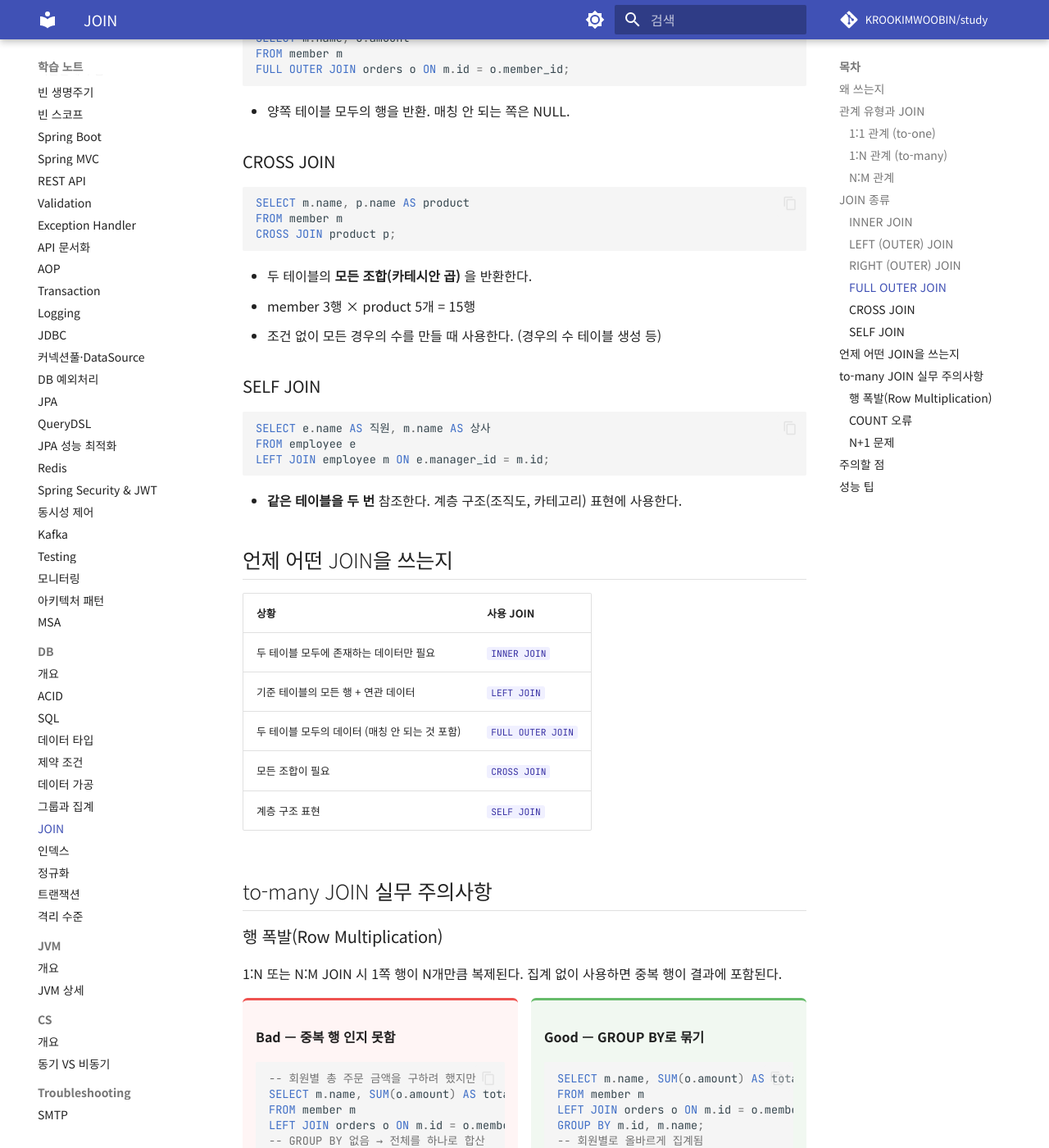
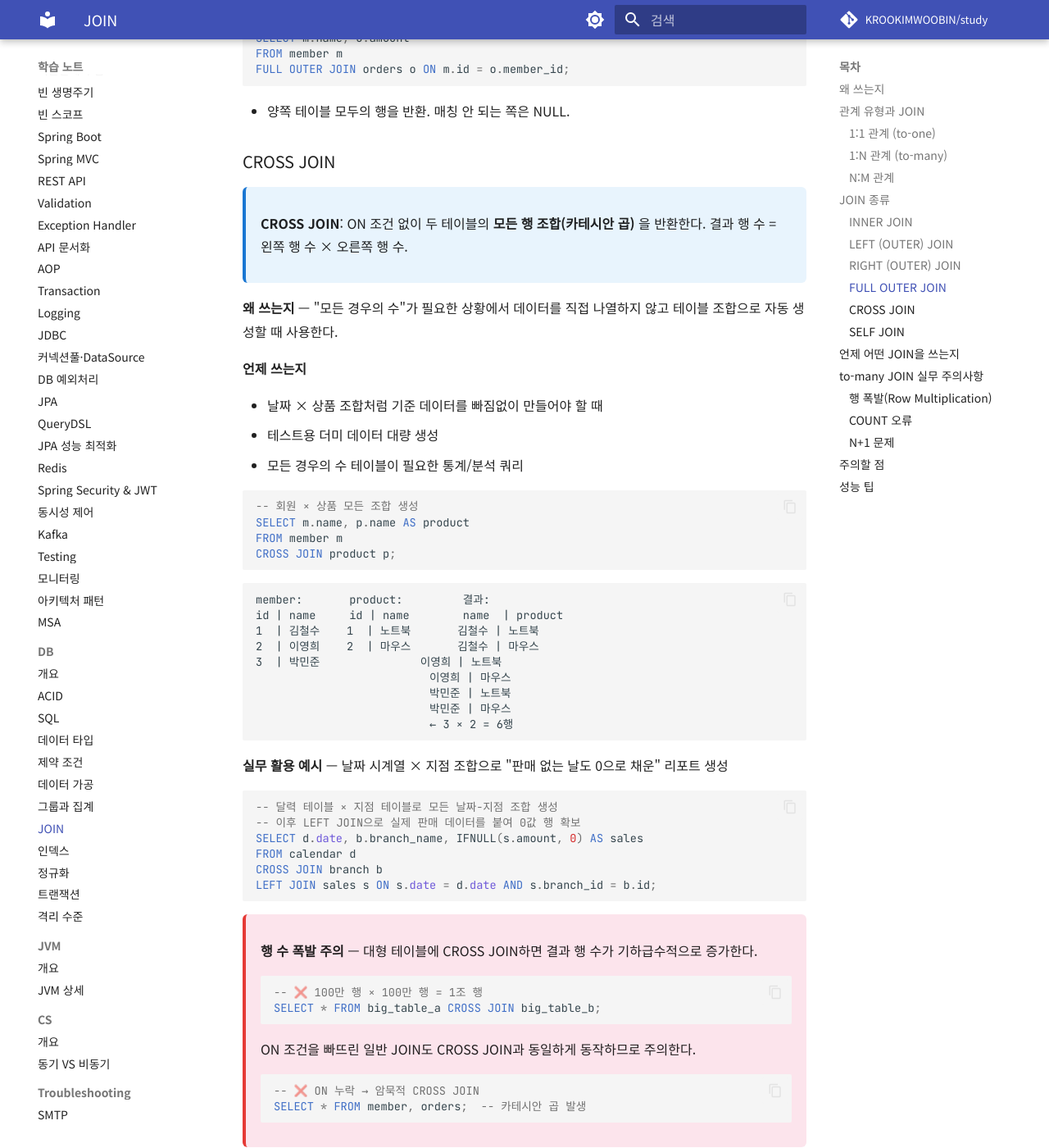
Before and after one commit to KROOKIMWOOBIN/study, an MkDocs documentation site: the page built from docs/db/JOIN.md, in a window 1280 px wide and 1400 px high, scrolled down 4107 px. Shown: the whole window at 82% size. Built offline with MkDocs 1.6.1 and Material for MkDocs 9.7.7, drawn with Linux system fonts in a browser that asks for light colours; comment, search, counter and statistics services are not loaded; some of the changed text lies outside the part shown.

Commit message:
refactor: CROSS JOIN·SELF JOIN 섹션 심화 보강 (왜/언제/실무예시/주의사항)

````diff
--- a/docs/db/JOIN.md
+++ b/docs/db/JOIN.md
@@ -198,25 +198,147 @@ FULL OUTER JOIN orders o ON m.id = o.member_id;
 
 ### CROSS JOIN
 
+<div class="concept-box" markdown="1">
+
+**CROSS JOIN**: ON 조건 없이 두 테이블의 **모든 행 조합(카테시안 곱)** 을 반환한다. 결과 행 수 = 왼쪽 행 수 × 오른쪽 행 수.
+
+</div>
+
+**왜 쓰는지** — "모든 경우의 수"가 필요한 상황에서 데이터를 직접 나열하지 않고 테이블 조합으로 자동 생성할 때 사용한다.
+
+**언제 쓰는지**
+
+- 날짜 × 상품 조합처럼 기준 데이터를 빠짐없이 만들어야 할 때
+- 테스트용 더미 데이터 대량 생성
+- 모든 경우의 수 테이블이 필요한 통계/분석 쿼리
+
 ```sql
+-- 회원 × 상품 모든 조합 생성
 SELECT m.name, p.name AS product
 FROM member m
 CROSS JOIN product p;
 ```
 
-- 두 테이블의 **모든 조합(카테시안 곱)** 을 반환한다.
-- member 3행 × product 5개 = 15행
-- 조건 없이 모든 경우의 수를 만들 때 사용한다. (경우의 수 테이블 생성 등)
+```text
+member:       product:         결과:
+id | name     id | name        name  | product
+1  | 김철수    1  | 노트북       김철수 | 노트북
+2  | 이영희    2  | 마우스       김철수 | 마우스
+3  | 박민준               이영희 | 노트북
+                          이영희 | 마우스
+                          박민준 | 노트북
+                          박민준 | 마우스
+                          ← 3 × 2 = 6행
+```
+
+**실무 활용 예시** — 날짜 시계열 × 지점 조합으로 "판매 없는 날도 0으로 채운" 리포트 생성
+
+```sql
+-- 달력 테이블 × 지점 테이블로 모든 날짜-지점 조합 생성
+-- 이후 LEFT JOIN으로 실제 판매 데이터를 붙여 0값 행 확보
+SELECT d.date, b.branch_name, IFNULL(s.amount, 0) AS sales
+FROM calendar d
+CROSS JOIN branch b
+LEFT JOIN sales s ON s.date = d.date AND s.branch_id = b.id;
+```
+
+<div class="danger-box" markdown="1">
+
+**행 수 폭발 주의** — 대형 테이블에 CROSS JOIN하면 결과 행 수가 기하급수적으로 증가한다.
+
+```sql
+-- ❌ 100만 행 × 100만 행 = 1조 행
+SELECT * FROM big_table_a CROSS JOIN big_table_b;
+```
+
+ON 조건을 빠뜨린 일반 JOIN도 CROSS JOIN과 동일하게 동작하므로 주의한다.
+
+```sql
+-- ❌ ON 누락 → 암묵적 CROSS JOIN
+SELECT * FROM member, orders;  -- 카테시안 곱 발생
+```
+
+</div>
 
 ### SELF JOIN
 
+<div class="concept-box" markdown="1">
+
+**SELF JOIN**: 같은 테이블을 서로 다른 별칭(alias)으로 두 번 참조해 JOIN하는 방식. 테이블 내부의 행과 행 사이의 관계를 표현한다.
+
+</div>
+
+**왜 쓰는지** — 하나의 테이블 안에 상하 관계(계층 구조)나 같은 엔티티 간 비교가 필요할 때, 별도 테이블 없이 자기 자신을 JOIN해 처리한다.
+
+**언제 쓰는지**
+
+- 조직도: 직원과 상사가 같은 `employee` 테이블에 있을 때
+- 카테고리 계층: 부모-자식 카테고리가 같은 테이블에 있을 때
+- 같은 테이블 내 행 간 비교 (예: 같은 부서 직원끼리 비교)
+
 ```sql
+-- 직원과 그 상사 이름을 함께 조회
 SELECT e.name AS 직원, m.name AS 상사
 FROM employee e
 LEFT JOIN employee m ON e.manager_id = m.id;
 ```
 
-- **같은 테이블을 두 번** 참조한다. 계층 구조(조직도, 카테고리) 표현에 사용한다.
+```text
+employee 테이블:
+id | name   | manager_id
+1  | 이사장  | NULL
+2  | 부장    | 1
+3  | 과장    | 2
+4  | 사원    | 3
+
+결과:
+직원   | 상사
+이사장 | NULL    ← 상사 없음
+부장   | 이사장
+과장   | 부장
+사원   | 과장
+```
+
+**LEFT JOIN을 쓰는 이유** — 최상위 계층(상사가 없는 행)도 결과에 포함시키기 위해. INNER JOIN이면 `manager_id = NULL`인 최상위 행이 제외된다.
+
+```sql
+-- 같은 부서 직원끼리 급여 비교
+SELECT a.name AS 직원, b.name AS 비교대상, a.salary, b.salary AS 비교급여
+FROM employee a
+JOIN employee b ON a.dept_id = b.dept_id AND a.id <> b.id;
+-- a.id <> b.id: 자기 자신과의 비교 제외
+```
+
+<div class="warning-box" markdown="1">
+
+**별칭(alias) 필수** — 같은 테이블을 두 번 쓰므로 반드시 서로 다른 alias를 붙여야 한다. 빠뜨리면 컬럼 참조가 모호해져 오류 발생.
+
+```sql
+-- ❌ alias 없음 → 오류
+SELECT name FROM employee JOIN employee ON manager_id = id;
+
+-- ✅ alias로 역할 구분
+SELECT e.name, m.name
+FROM employee e
+JOIN employee m ON e.manager_id = m.id;
+```
+
+**깊이 제한** — 계층이 수십 단계 이상이면 SELF JOIN을 반복해야 하므로 비효율적이다. 깊이가 가변적인 계층 구조는 재귀 CTE(`WITH RECURSIVE`)가 적합하다.
+
+```sql
+-- 깊이 제한 없는 계층 순회: 재귀 CTE
+WITH RECURSIVE org AS (
+    SELECT id, name, manager_id, 0 AS depth
+    FROM employee WHERE manager_id IS NULL   -- 최상위부터 시작
+    UNION ALL
+    SELECT e.id, e.name, e.manager_id, o.depth + 1
+    FROM employee e
+    JOIN org o ON e.manager_id = o.id
+)
+SELECT * FROM org;
+```
+
+</div>
 
 ## 언제 어떤 JOIN을 쓰는지
 
````
